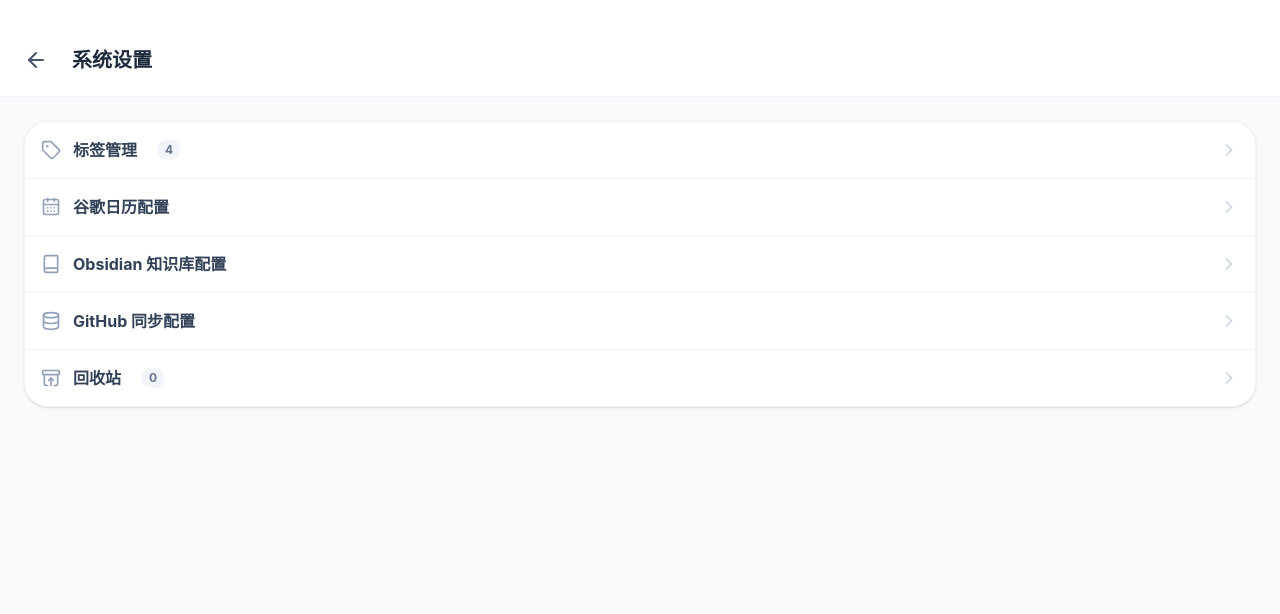
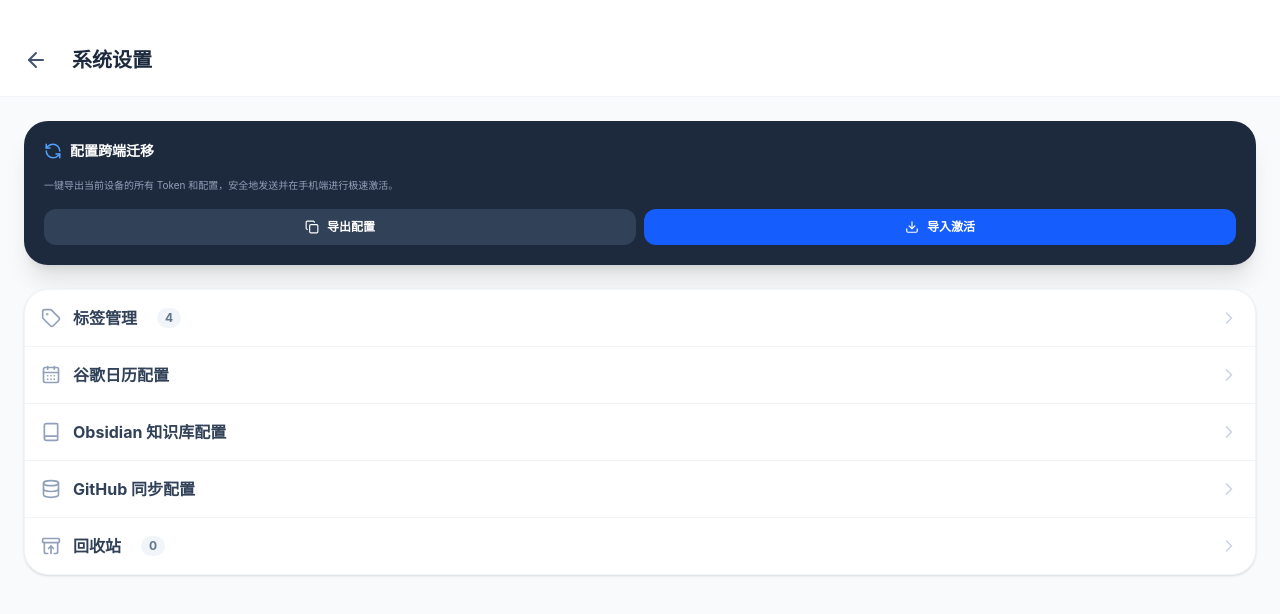
Before and after one commit to Xocks/FocusCenter-App, a React (Vite) app in the folder dashboard/: page / in a window 1280 px wide. Both pictures are taken after a click on the button "未配置". Shown: the top 614 px of the page. Built offline with nearby package versions, Linux system fonts and the light colour scheme.

Commit message:
feat: 增加配置一键导出与导入功能

```diff
--- a/dashboard/src/components/SettingsView.jsx
+++ b/dashboard/src/components/SettingsView.jsx
@@ -1,17 +1,53 @@
 import React, { useState } from 'react'
 import { motion, AnimatePresence } from 'framer-motion'
-import { ArrowLeft, Database, ArchiveRestore, ChevronRight, Save, Trash2, RefreshCcw, Tag as TagIcon, Pencil, CalendarDays, Book } from 'lucide-react'
+import { ArrowLeft, Database, ArchiveRestore, ChevronRight, Save, Trash2, RefreshCcw, Tag as TagIcon, Pencil, CalendarDays, Book, Copy, Download, Check } from 'lucide-react'
 import { useData } from '../contexts/DataContext'
 
 export default function SettingsView({ onBack }) {
   const { loadData, habits, setHabits, onces, setOnces, allTags, setAllTags } = useData()
   const [subView, setSubView] = useState('main')
+  const [copyFeedback, setCopyFeedback] = useState(false)
 
-  // =============== GitHub 同步引擎配置 ===============
+  // =============== 配置迁移逻辑 (Export/Import) ===============
+  const configKeys = [
+    'github_token', 'github_owner', 'github_repo',
+    'gcal_client_id', 'gcal_api_key',
+    'obsidian_owner', 'obsidian_repo', 'obsidian_blacklist'
+  ]
+
+  const handleExportConfig = () => {
+    const config = {}
+    configKeys.forEach(key => {
+      const val = localStorage.getItem(key)
+      if (val) config[key] = val
+    })
+    const configStr = btoa(encodeURIComponent(JSON.stringify(config)))
+    navigator.clipboard.writeText(configStr)
+    setCopyFeedback(true)
+    setTimeout(() => setCopyFeedback(false), 2000)
+  }
+
+  const handleImportConfig = () => {
+    const input = window.prompt("请粘贴配置代码 (Base64 字符串):")
+    if (!input) return
+    try {
+      const config = JSON.parse(decodeURIComponent(atob(input)))
+      Object.keys(config).forEach(key => {
+        if (configKeys.includes(key)) {
+          localStorage.setItem(key, config[key])
+        }
+      })
+      alert("配置导入成功！正在重启同步引擎...")
+      window.location.reload()
+    } catch (e) {
+      alert("配置解析失败，请确保代码完整且未被修改。")
+    }
+  }
+
+  // =============== 各模块配置逻辑 ===============
   const [token, setToken] = useState(localStorage.getItem('github_token') || '')
   const [owner, setOwner] = useState(localStorage.getItem('github_owner') || '')
   const [repo, setRepo] = useState(localStorage.getItem('github_repo') || '')
-
   const handleSaveGithub = () => {
     localStorage.setItem('github_token', token.trim())
     localStorage.setItem('github_owner', owner.trim())
@@ -20,21 +56,17 @@ export default function SettingsView({ onBack }) {
     setSubView('main')
   }
 
-  // =============== Google Calendar 配置 ===============
   const [gcalClientId, setGcalClientId] = useState(localStorage.getItem('gcal_client_id') || '')
   const [gcalApiKey, setGcalApiKey] = useState(localStorage.getItem('gcal_api_key') || '')
-
   const handleSaveGcal = () => {
     localStorage.setItem('gcal_client_id', gcalClientId.trim())
     localStorage.setItem('gcal_api_key', gcalApiKey.trim())
     setSubView('main')
   }
 
-  // =============== 🚀 Obsidian 知识库配置 ===============
   const [obsOwner, setObsOwner] = useState(localStorage.getItem('obsidian_owner') || '')
   const [obsRepo, setObsRepo] = useState(localStorage.getItem('obsidian_repo') || '')
   const [obsBlacklist, setObsBlacklist] = useState(localStorage.getItem('obsidian_blacklist') || '.obsidian, .git, README.md, 私密日记')
-
   const handleSaveObsidian = () => {
     localStorage.setItem('obsidian_owner', obsOwner.trim())
     localStorage.setItem('obsidian_repo', obsRepo.trim())
@@ -42,7 +74,7 @@ export default function SettingsView({ onBack }) {
     setSubView('main')
   }
 
-  // =============== 回收站与标签管理逻辑保持不变 ===============
+  // =============== 回收站与标签管理 ===============
   const deletedItems = [...habits.filter(h => h.isDeleted), ...onces.filter(o => o.isDeleted)].sort((a, b) => new Date(b.deletedAt) - new Date(a.deletedAt))
   const handleRestore = (item) => {
     if (item.type === 'routine') setHabits(habits.map(h => h.id === item.id ? { ...h, isDeleted: false, deletedAt: null } : h))
@@ -88,30 +120,42 @@ export default function SettingsView({ onBack }) {
               <button onClick={onBack} className="p-2 -ml-2 text-slate-600 hover:bg-slate-100 rounded-lg transition-colors"><ArrowLeft size={24} /></button>
               <h1 className="text-xl font-bold text-slate-800">系统设置</h1>
             </header>
-            <div className="p-6 flex-1 overflow-y-auto space-y-4">
+
+            <div className="p-6 flex-1 overflow-y-auto space-y-6">
+
+              <div className="bg-slate-800 rounded-3xl p-5 text-white shadow-xl space-y-4">
+                <div className="flex items-center gap-2">
+                  <RefreshCcw size={18} className="text-blue-400" />
+                  <span className="font-bold text-sm">配置跨端迁移</span>
+                </div>
+                <p className="text-[10px] text-slate-400 leading-relaxed">一键导出当前设备的所有 Token 和配置，安全地发送并在手机端进行极速激活。</p>
+                <div className="flex gap-2">
+                  <button onClick={handleExportConfig} className="flex-1 bg-slate-700 hover:bg-slate-600 py-2.5 rounded-xl text-xs font-bold flex items-center justify-center gap-2 transition-colors">
+                    {copyFeedback ? <><Check size={14} className="text-emerald-400" /> 已复制</> : <><Copy size={14} /> 导出配置</>}
+                  </button>
+                  <button onClick={handleImportConfig} className="flex-1 bg-blue-600 hover:bg-blue-500 py-2.5 rounded-xl text-xs font-bold flex items-center justify-center gap-2 transition-colors">
+                    <Download size={14} /> 导入激活
+                  </button>
+                </div>
+              </div>
+
               <div className="bg-white rounded-3xl border border-slate-100 overflow-hidden shadow-sm">
-
                 <button onClick={() => setSubView('tags')} className="w-full flex items-center justify-between p-4 border-b border-slate-100 hover:bg-slate-50 transition-colors">
                   <div className="flex items-center gap-3 text-slate-700 font-bold"><TagIcon size={20} className="text-slate-400" /> 标签管理 <span className="ml-2 text-xs bg-slate-100 text-slate-500 px-2 py-0.5 rounded-full">{allTags.length}</span></div>
                   <ChevronRight size={20} className="text-slate-300" />
                 </button>
-
                 <button onClick={() => setSubView('calendar')} className="w-full flex items-center justify-between p-4 border-b border-slate-100 hover:bg-slate-50 transition-colors">
                   <div className="flex items-center gap-3 text-slate-700 font-bold"><CalendarDays size={20} className="text-slate-400" /> 谷歌日历配置</div>
                   <ChevronRight size={20} className="text-slate-300" />
                 </button>
-
-                {/* 🚀 新增：Obsidian 知识库入口 */}
                 <button onClick={() => setSubView('obsidian')} className="w-full flex items-center justify-between p-4 border-b border-slate-100 hover:bg-slate-50 transition-colors">
                   <div className="flex items-center gap-3 text-slate-700 font-bold"><Book size={20} className="text-slate-400" /> Obsidian 知识库配置</div>
                   <ChevronRight size={20} className="text-slate-300" />
                 </button>
-
                 <button onClick={() => setSubView('github')} className="w-full flex items-center justify-between p-4 border-b border-slate-100 hover:bg-slate-50 transition-colors">
                   <div className="flex items-center gap-3 text-slate-700 font-bold"><Database size={20} className="text-slate-400" /> GitHub 同步配置</div>
                   <ChevronRight size={20} className="text-slate-300" />
                 </button>
-
                 <button onClick={() => setSubView('recycle')} className="w-full flex items-center justify-between p-4 hover:bg-slate-50 transition-colors">
                   <div className="flex items-center gap-3 text-slate-700 font-bold"><ArchiveRestore size={20} className="text-slate-400" /> 回收站 <span className="ml-2 text-xs bg-slate-100 text-slate-500 px-2 py-0.5 rounded-full">{deletedItems.length}</span></div>
                   <ChevronRight size={20} className="text-slate-300" />
@@ -121,7 +165,7 @@ export default function SettingsView({ onBack }) {
           </motion.div>
         )}
 
-        {/* ================= 🚀 Obsidian 配置页面 ================= */}
+        {/* ================= 知识库配置 ================= */}
         {subView === 'obsidian' && (
           <motion.div key="obsidian" variants={pageVariants} initial="initial" animate="animate" exit="exit" className="absolute inset-0 flex flex-col z-10 bg-slate-50">
             <header className="px-6 pt-10 pb-4 bg-white border-b border-slate-100 flex items-center gap-4 shrink-0">
@@ -131,7 +175,7 @@ export default function SettingsView({ onBack }) {
             <div className="p-6 flex-1 overflow-y-auto space-y-4">
               <div className="bg-white p-6 rounded-3xl border border-slate-100 shadow-sm space-y-5">
                 <div className="text-xs text-slate-500 bg-blue-50 p-3 rounded-xl border border-blue-100 leading-relaxed">
-                  绑定存放 Obsidian 笔记的 GitHub 仓库。我们将使用系统全局的 GitHub Token 进行访问，支持解析私有仓库。
+                  绑定存放 Obsidian 笔记的 GitHub 仓库。使用全局 Token 进行访问，支持私有仓库。
                 </div>
                 <div>
                   <label className="block text-xs font-bold text-slate-500 mb-1">GitHub 用户名</label>
@@ -144,15 +188,14 @@ export default function SettingsView({ onBack }) {
                 <div>
                   <label className="block text-xs font-bold text-slate-500 mb-1">黑名单 (以逗号分隔)</label>
                   <textarea value={obsBlacklist} onChange={e => setObsBlacklist(e.target.value)} placeholder="如: .obsidian, .git, 隐私文件夹" className="w-full bg-slate-50 border border-slate-200 rounded-xl px-4 py-3 text-sm focus:ring-2 focus:ring-blue-500 outline-none h-24 resize-none" />
-                  <p className="text-[10px] text-slate-400 mt-1">包含这些文字的文件或文件夹将不会显示在阅读器中。</p>
                 </div>
-                <button onClick={handleSaveObsidian} className="mt-6 w-full bg-slate-800 text-white font-bold py-3 rounded-xl flex items-center justify-center gap-2 active:scale-95 transition-transform"><Save size={18} /> 保存配置</button>
+                <button onClick={handleSaveObsidian} className="mt-6 w-full bg-slate-800 text-white font-bold py-3 rounded-xl flex items-center justify-center gap-2"><Save size={18} /> 保存配置</button>
               </div>
             </div>
           </motion.div>
         )}
 
-        {/* 其他页面 (保持原样) */}
+        {/* ================= 谷歌日历配置 ================= */}
         {subView === 'calendar' && (
           <motion.div key="calendar" variants={pageVariants} initial="initial" animate="animate" exit="exit" className="absolute inset-0 flex flex-col z-10 bg-slate-50">
             <header className="px-6 pt-10 pb-4 bg-white border-b border-slate-100 flex items-center gap-4 shrink-0"><button onClick={() => setSubView('main')} className="p-2 -ml-2 text-slate-600 hover:bg-slate-100 rounded-lg"><ArrowLeft size={24} /></button><h1 className="text-xl font-bold text-slate-800">谷歌日历配置</h1></header>
@@ -160,6 +203,7 @@ export default function SettingsView({ onBack }) {
           </motion.div>
         )}
 
+        {/* ================= GitHub 同步配置 ================= */}
         {subView === 'github' && (
           <motion.div key="github" variants={pageVariants} initial="initial" animate="animate" exit="exit" className="absolute inset-0 flex flex-col z-10 bg-slate-50">
             <header className="px-6 pt-10 pb-4 bg-white border-b border-slate-100 flex items-center gap-4 shrink-0"><button onClick={() => setSubView('main')} className="p-2 -ml-2 text-slate-600 hover:bg-slate-100 rounded-lg"><ArrowLeft size={24} /></button><h1 className="text-xl font-bold text-slate-800">GitHub 配置</h1></header>
@@ -167,6 +211,7 @@ export default function SettingsView({ onBack }) {
           </motion.div>
         )}
 
+        {/* ================= 标签管理 ================= */}
         {subView === 'tags' && (
           <motion.div key="tags" variants={pageVariants} initial="initial" animate="animate" exit="exit" className="absolute inset-0 flex flex-col z-10 bg-slate-50">
              <header className="px-6 pt-10 pb-4 bg-white border-b border-slate-100 flex items-center gap-4 shrink-0"><button onClick={() => { setSubView('main'); setEditingTag(null); }} className="p-2 -ml-2 text-slate-600 hover:bg-slate-100 rounded-lg"><ArrowLeft size={24} /></button><h1 className="text-xl font-bold text-slate-800">全局标签管理</h1></header>
@@ -174,6 +219,7 @@ export default function SettingsView({ onBack }) {
           </motion.div>
         )}
 
+        {/* ================= 回收站 ================= */}
         {subView === 'recycle' && (
           <motion.div key="recycle" variants={pageVariants} initial="initial" animate="animate" exit="exit" className="absolute inset-0 flex flex-col z-10 bg-slate-50">
             <header className="px-6 pt-10 pb-4 bg-white border-b border-slate-100 flex items-center justify-between shrink-0"><div className="flex items-center gap-4"><button onClick={() => setSubView('main')} className="p-2 -ml-2 text-slate-600 hover:bg-slate-100 rounded-lg"><ArrowLeft size={24} /></button><h1 className="text-xl font-bold text-slate-800">回收站</h1></div>{deletedItems.length > 0 && <button onClick={() => { if(window.confirm("彻底清空？")) { setHabits(habits.filter(h => !h.isDeleted)); setOnces(onces.filter(o => !o.isDeleted)); } }} className="text-red-500 text-sm font-bold px-3 py-1.5 bg-red-50 rounded-lg">清空</button>}</header>
```
